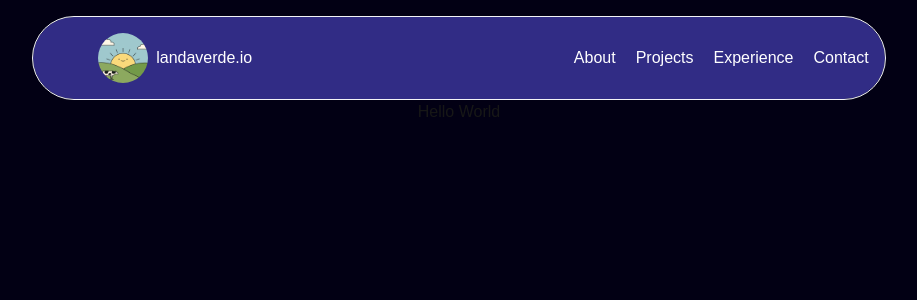
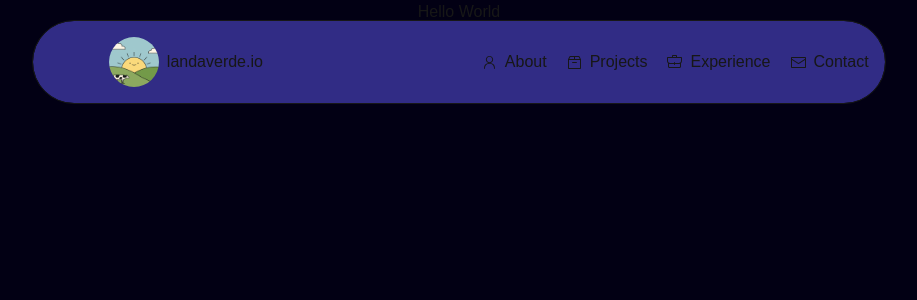
Before and after one commit to landaverdend/portfolio-site, a Next.js app: page / in a window 1280 px wide. Shown: the top 300 px of the page, without its empty margins (181-1098 px from the left). Built offline with nearby package versions, Linux system fonts and the light colour scheme.

Commit message:
fixing build issues

```diff
--- a/components/navbar.tsx
+++ b/components/navbar.tsx
@@ -1,25 +1,57 @@
 'use client';
 
 import Image from 'next/image';
+import Link from 'next/link';
+import { PersonIcon, EnvelopeClosedIcon, ArchiveIcon, BackpackIcon } from '@radix-ui/react-icons';
 
 export default function Navbar() {
   return (
+    <div
+      className="w-screen flex items-center justify-center fixed bottom-5 left-0 right-0 z-50
+      lg:top-5 lg:bottom-auto">
       <nav
-      className="w-2/3 mx-auto flex items-center justify-between text-white py-4 mt-4  bg-indigo-900 rounded-full bg-clip-padding backdrop-filter backdrop-blur-sm bg-opacity-50 border border-gray-100
-">
-      <div className="w-1/3 text-center flex items-center justify-center gap-2">
+        className="flex items-center justify-center text-center
+        lg:w-2/3 lg:justify-between
+        py-4 px-4 bg-indigo-900 rounded-full bg-clip-padding backdrop-filter backdrop-blur-sm bg-opacity-50 border">
+        <div className="hidden text-center lg:w-1/3 lg:flex items-center justify-center gap-2">
           <Image src="/logo.png" alt="logo" width={50} height={50} className="rounded-full" />
           landaverde.io
         </div>
 
-      <div className="mr-4">
+        <div className="">
           <ul className="flex items-center justify-between gap-5">
-          <li>About</li>
-          <li>Projects</li>
-          <li>Experience</li>
-          <li>Contact</li>
+            <li>
+              <NavbarItem href="/about" icon={<PersonIcon />}>
+                About
+              </NavbarItem>
+            </li>
+            <li>
+              <NavbarItem href="/projects" icon={<ArchiveIcon />}>
+                Projects
+              </NavbarItem>
+            </li>
+            <li>
+              <NavbarItem href="/experience" icon={<BackpackIcon />}>
+                Experience
+              </NavbarItem>
+            </li>
+            <li>
+              <NavbarItem href="/contact" icon={<EnvelopeClosedIcon />}>
+                Contact
+              </NavbarItem>
+            </li>
           </ul>
         </div>
       </nav>
+    </div>
   );
 }
+
+function NavbarItem({ href, icon, children }: { href: string; icon: React.ReactNode; children: React.ReactNode }) {
+  return (
+    <Link href={href} className="flex flex-row gap-2 items-center justify-center hover:text-indigo-300 transition-colors duration-300">
+      {icon}
+      <span className="hidden lg:block">{children}</span>
+    </Link>
+  );
+}
--- a/package.json
+++ b/package.json
@@ -9,6 +9,7 @@
     "lint": "eslint"
   },
   "dependencies": {
+    "@radix-ui/react-icons": "^1.3.2",
     "next": "16.0.7",
     "react": "19.2.0",
     "react-dom": "19.2.0"
```
Also changed, not shown: 1 other file (tests, documents, lock files or other folders). Lines whose indentation alone changed are shown as unchanged.
